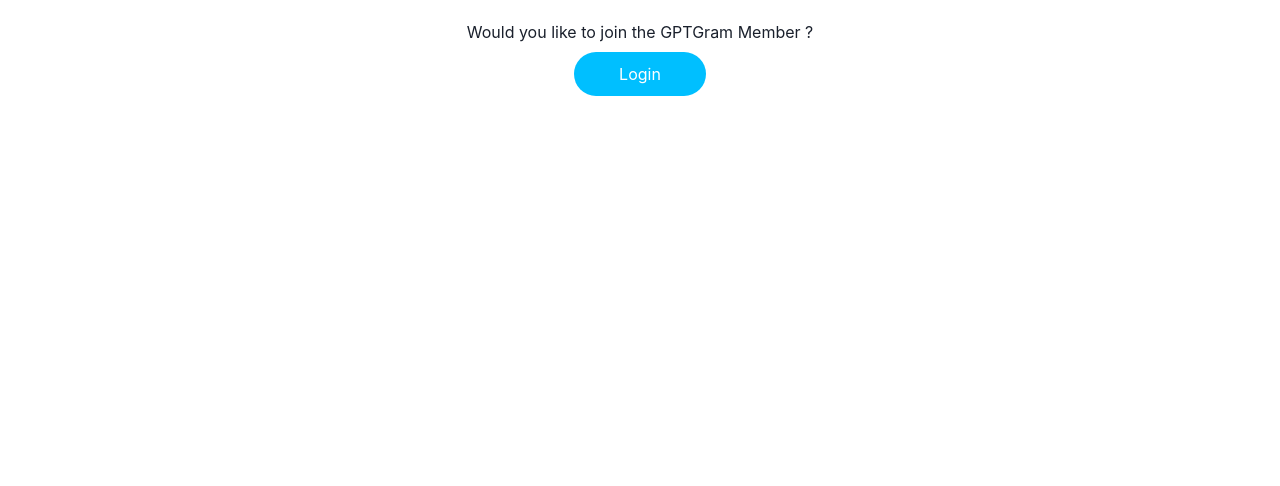
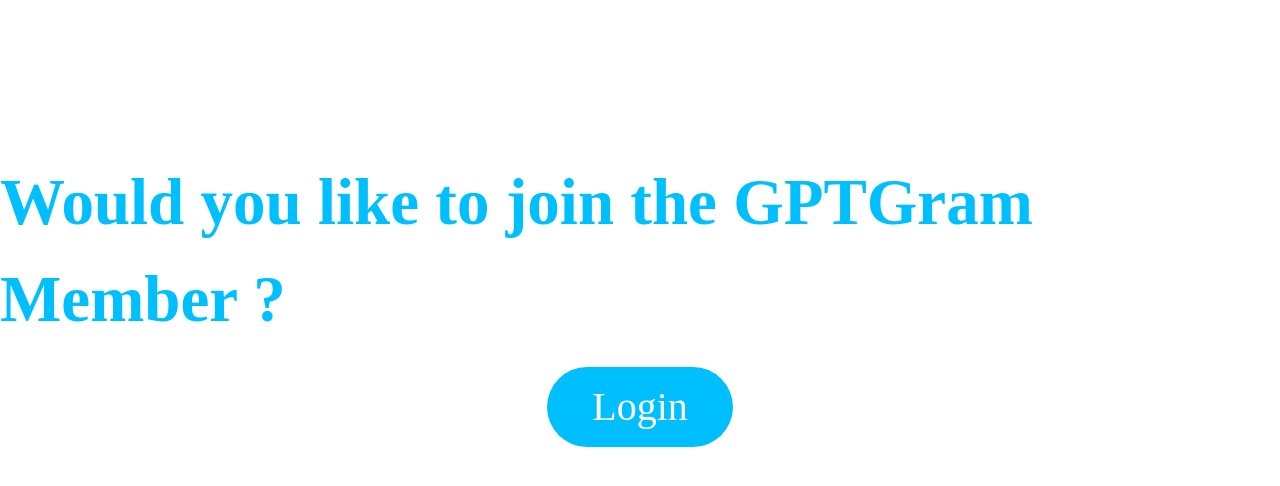
Before and after one commit to pythontanuki/Next.js-Nest.js-fullstack-app-named-GPTGram, a Next.js app: page /login in a window 1280 px wide. Shown: the top 486 px of the page. Built offline with nearby package versions, Linux system fonts and the light colour scheme; no server answers.

Commit message:
Fix design for each font, size and color.

```diff
--- a/src/pages/login/index.tsx
+++ b/src/pages/login/index.tsx
@@ -14,7 +14,9 @@ const Login: React.FC = () => {
   if (session) {
     return (
       <>
-        <Text color={"gray.400"}>You are signed as {session.user?.email}</Text>
+        <Text color={"gray.400"} fontFamily={"Anonymous Pro"}>
+          You are signed as {session.user?.email}
+        </Text>
         <Button
           color={"white"}
           px={"45px"}
@@ -22,6 +24,7 @@ const Login: React.FC = () => {
           borderRadius={"full"}
           bg={"deepskyblue"}
           onClick={() => signOut()}
+          fontFamily={"Anonymous Pro"}
         >
           Logout
         </Button>
@@ -31,10 +34,20 @@ const Login: React.FC = () => {
   }
 
   return (
-    <VStack>
-      <Text mt={"20px"}>Would you like to join the GPTGram Member ?</Text>
+    <VStack display={"Flex"} h={"600px"} justify="center">
+      <Text
+        color={"deepskyblue"}
+        fontWeight={"bold"}
+        fontSize={"65px"}
+        fontFamily={"Anonymous Pro"}
+        mb={"10px"}
+      >
+        Would you like to join the GPTGram Member ?
+      </Text>
       <Button
         color={"white"}
+        fontSize={"40px"}
+        fontFamily={"Anonymous Pro"}
         px={"45px"}
         py={"10px"}
         borderRadius={"full"}
```
